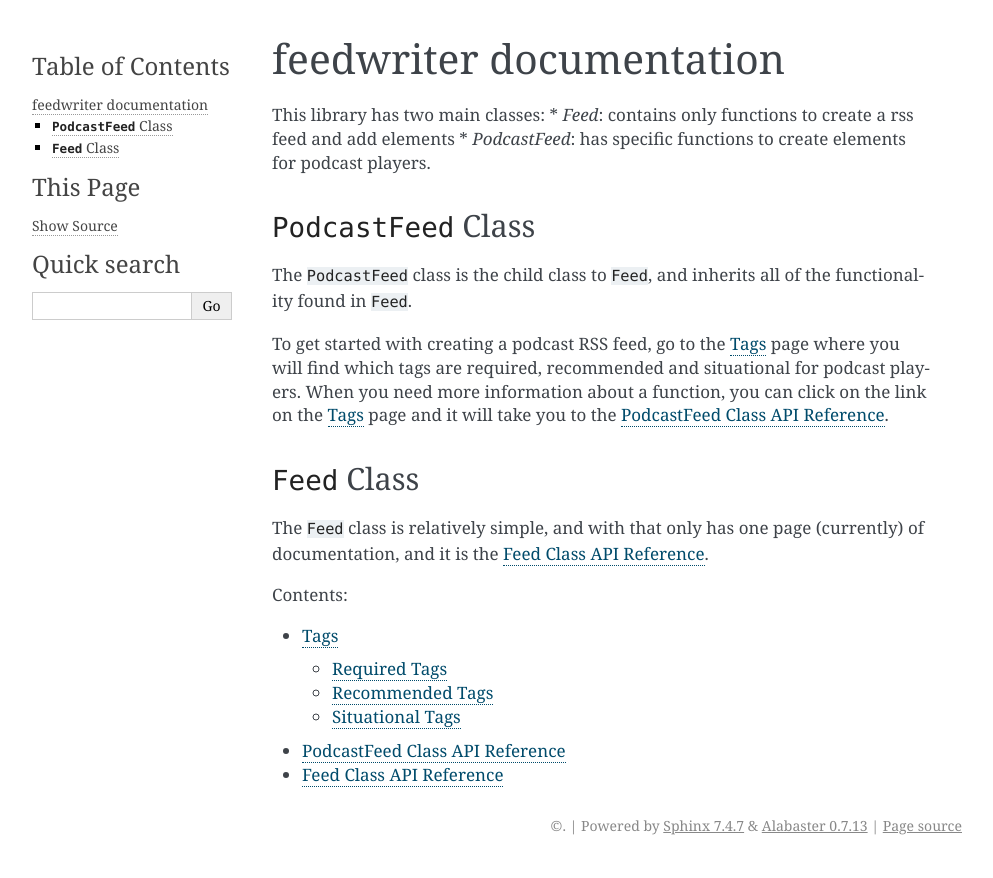
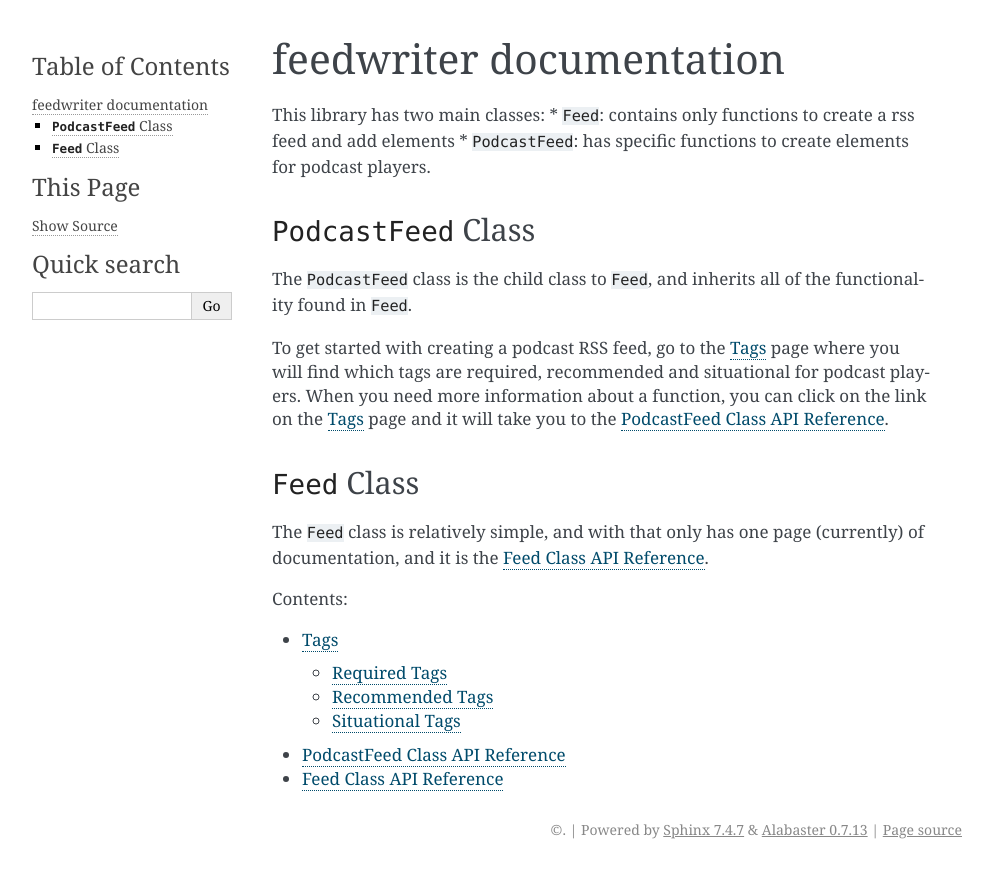
Before and after one commit to alexbsmith5/feedwriter, a Sphinx documentation site: the page built from docs/source/index.rst, in a window 1280 px wide. Shown: the top 878 px of the page, without its empty margins (148-1141 px from the left). Built offline with Sphinx 7.4.7, drawn with Linux system fonts in a browser that asks for light colours.

```diff
--- a/docs/source/index.rst
+++ b/docs/source/index.rst
@@ -2,8 +2,8 @@ feedwriter documentation
 ========================
 
 This library has two main classes:
-* `Feed`: contains only functions to create a rss feed and add elements
-* `PodcastFeed`: has specific functions to create elements for podcast players.
+* ``Feed``: contains only functions to create a rss feed and add elements
+* ``PodcastFeed``: has specific functions to create elements for podcast players.
 
 ``PodcastFeed`` Class
 ---------------------
```
